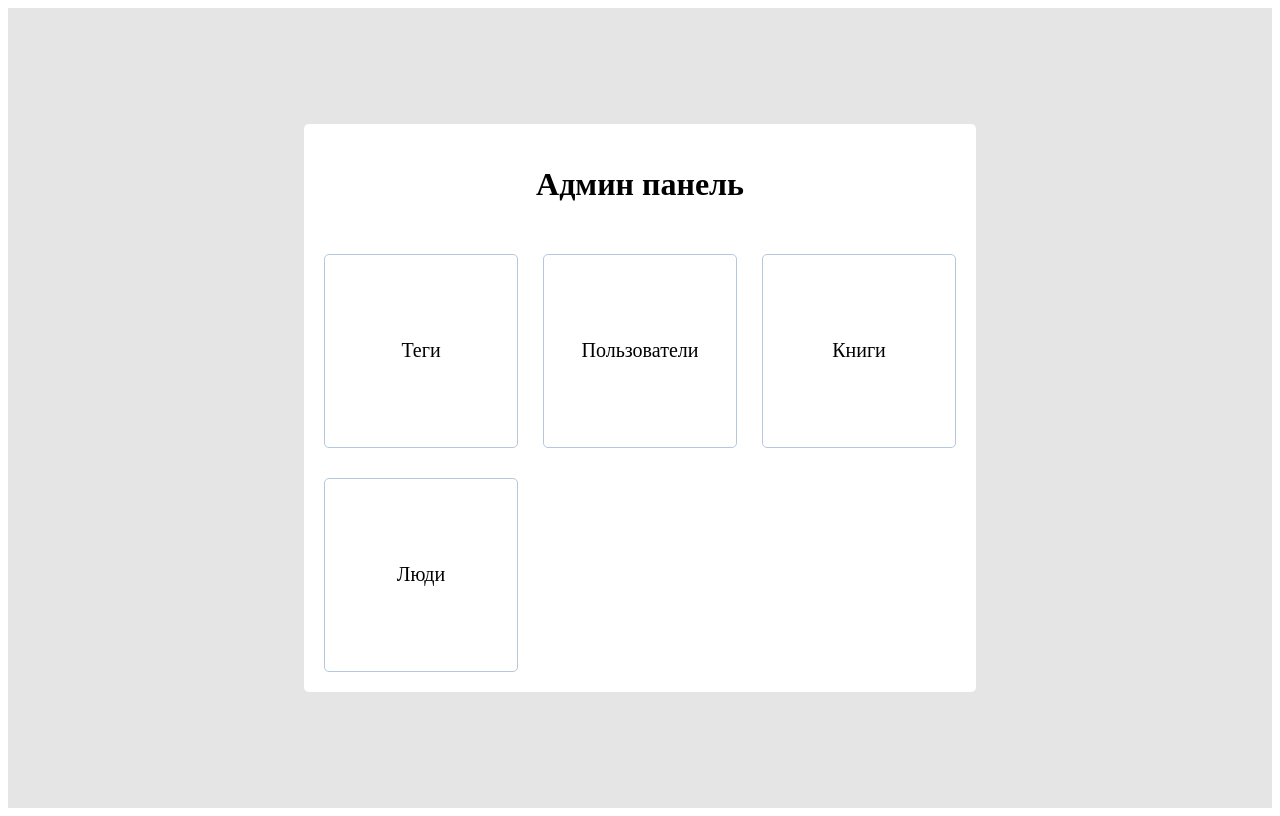
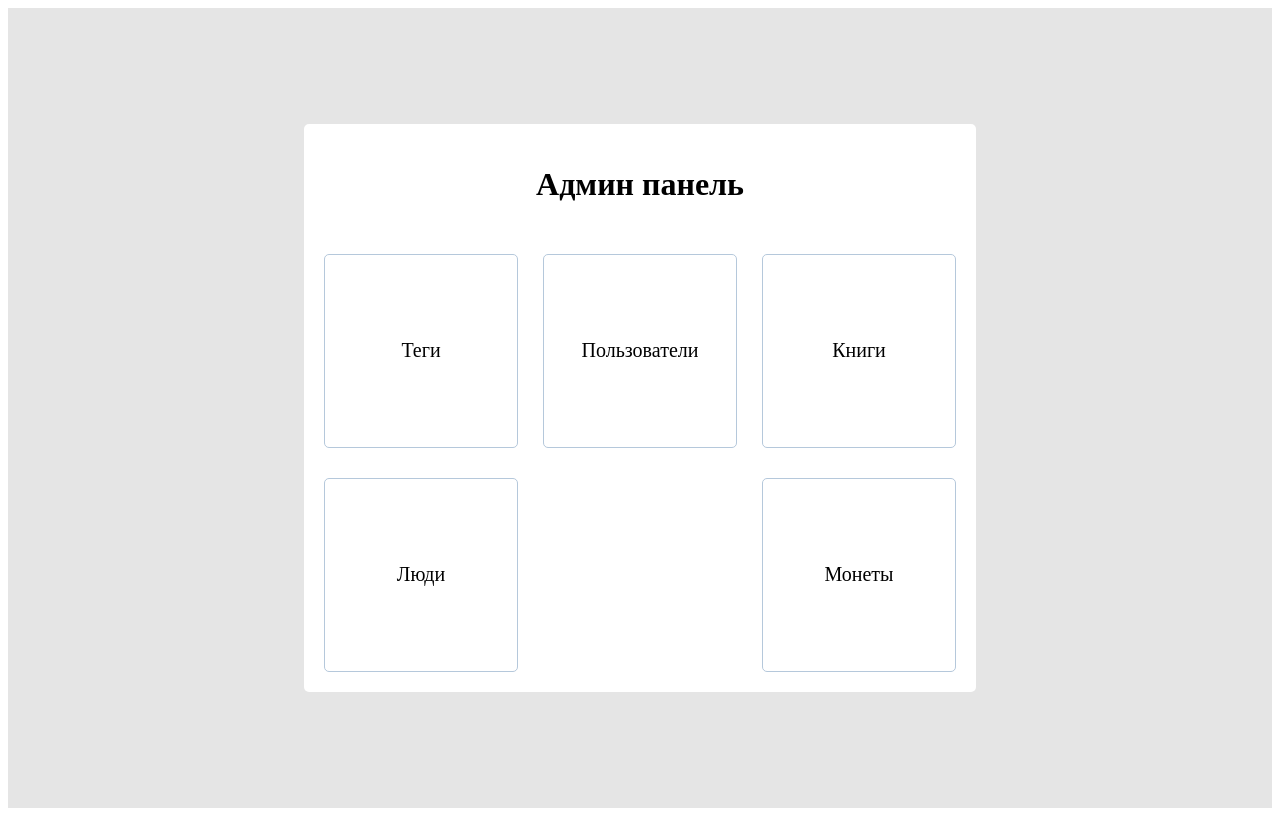
Before and after one commit to ProjectMeowInc/meowlib.frontend.remaster, a Next.js app: page /admin/MainAdminPage/MainAdminPage in a window 1280 px wide. Built offline with nearby package versions, Linux system fonts and the light colour scheme.

Commit message:
роутинг

```diff
--- /dev/null
+++ b/src/app/admin/coins/page.tsx
@@ -0,0 +1,3 @@
+import CoinsMainPage from "@/pages/admin/coins/CoinsMainPage/CoinsMainPage";
+
+export default CoinsMainPage
--- a/src/pages/admin/MainAdminPage/MainAdminPage.tsx
+++ b/src/pages/admin/MainAdminPage/MainAdminPage.tsx
@@ -11,6 +11,7 @@ const MainAdminPage = () => {
                     <MainAdminPageListItem href={"/admin/users"}>Пользователи</MainAdminPageListItem>
                     <MainAdminPageListItem href={"/admin/books"}>Книги</MainAdminPageListItem>
                     <MainAdminPageListItem href={"/admin/people?page=1"}>Люди</MainAdminPageListItem>
+                    <MainAdminPageListItem href={"/admin/coins"}>Монеты</MainAdminPageListItem>
                 </div>
             </div>
         </div>
```
Also changed, not shown: src/pages/admin/coins/CoinsMainPage/CoinsMainPage.tsx (added, +11 -0 lines), src/pages/admin/coins/CoinsMainPage/coinsMainPage.module.css (added).
